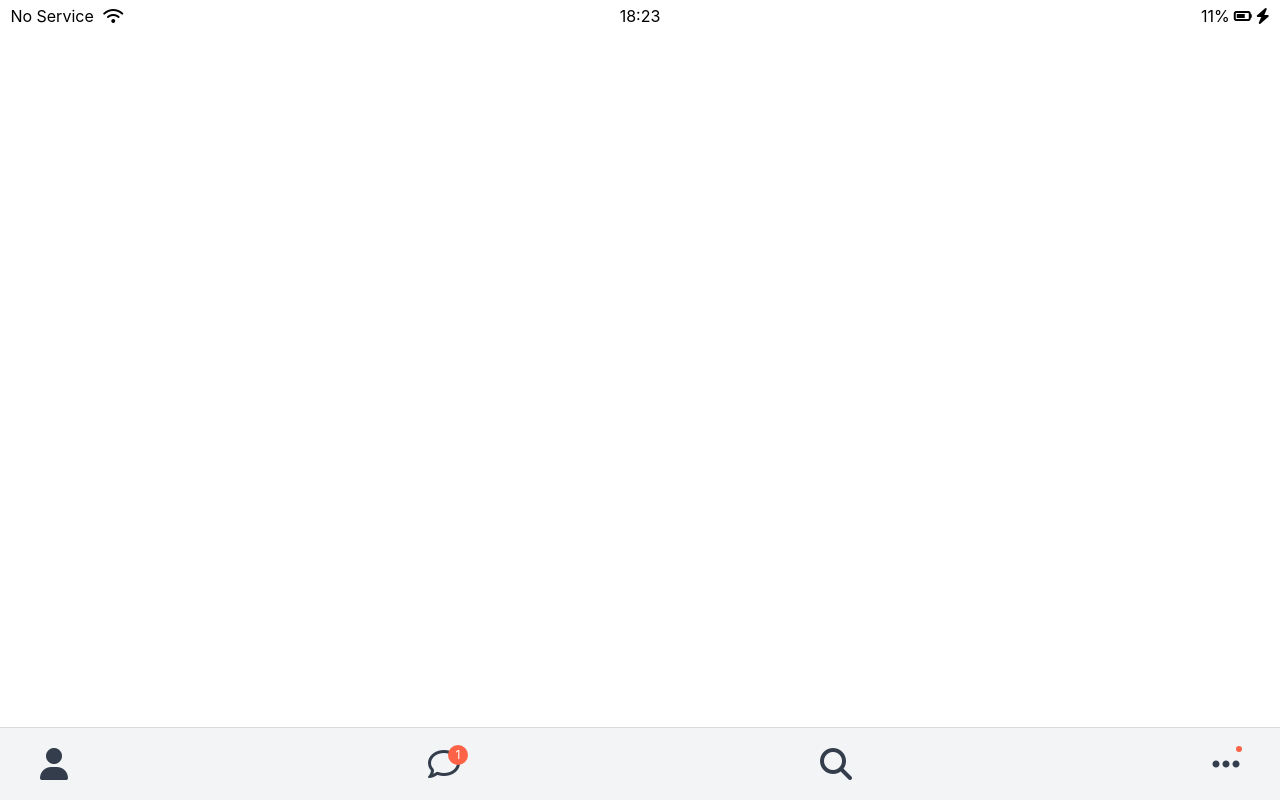
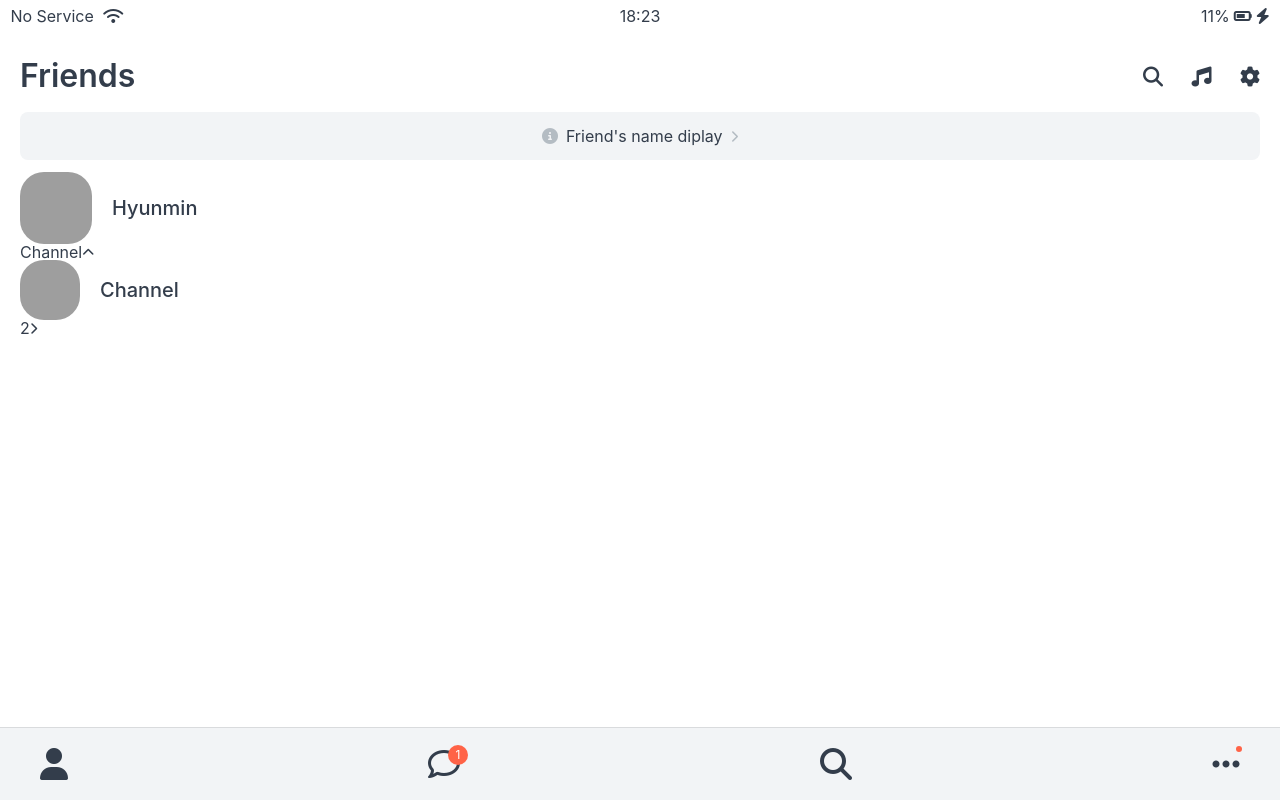
Before and after one commit to hyunminjane/koko, a plain HTML site: page friends.html in a window 1280 px wide. Drawn offline with Linux system fonts and the light colour scheme; grey boxes are pictures that could not be loaded; a web font is replaced by a local one.

Commit message:
프렌즈 페이지 진행중

```diff
--- /dev/null
+++ b/CSS/components/screen-header.css
@@ -0,0 +1,16 @@
+.screen-header{
+    display: flex;
+    justify-content: space-between;
+    align-items: center;
+    padding: var(--horizontal-space);
+    padding-top: 60px;
+}
+
+.screen__header__title{
+    font-size: 32px;
+    font-weight: 600;
+}
+
+.screen__header__icons span{
+    margin-left: 24px;
+}
--- /dev/null
+++ b/CSS/components/user-component.css
@@ -0,0 +1,33 @@
+.user-component
+.user-component__column:first-child{
+    display: flex;
+    align-items: center;
+}
+
+.user-component__avatar{
+    width: 72px;
+    height: 72px;
+    border-radius: 24px;
+    margin-right: 20px;
+}
+
+.user-component__title{
+    font-weight: 500;
+    font-size: 20px;
+}
+
+.user-component__subtitle{
+    margin-top: 6px;
+    color: rgb(158, 162, 169);
+    font-size: 14px;
+}
+
+.user-component__avatar--xl{
+    width: 80px;
+    height: 80px;
+}
+
+.user-component__avatar--sm{
+    width: 60px;
+    height: 60px;
+}
--- /dev/null
+++ b/CSS/screens/friends.css
@@ -0,0 +1,18 @@
+#callout-friends-list{
+    text-align: center;
+    display: block;
+    background-color:var(--gray) ;
+    padding: 16px 0;
+    font-size: 16px;
+    margin: 0 var(--horizontal-space) 12px;
+    border-radius: 8px;
+}
+
+#callout-friends-list i{
+    color: rgb(180, 188, 195);
+    margin: 0 8px;
+}
+
+.friends-screen{
+    padding: 0px var(--horizontal-space);
+}
--- a/CSS/style.css
+++ b/CSS/style.css
@@ -6,10 +6,14 @@
 /* components */
 @import "components/status-bar.css";
 @import "components/navigation-bar.css";
+@import "components/screen-header.css";
+@import "components/user-component.css";
 
 /* screens */
 @import "screens/login.css";
+@import "screens/friends.css";
 
 body{
     font-family: "Pretendard Variable", Pretendard, -apple-system, BlinkMacSystemFont, system-ui, Roboto, "Helvetica Neue", "Segoe UI", "Apple SD Gothic Neo", "Noto Sans KR", "Malgun Gothic", "Apple Color Emoji", "Segoe UI Emoji", "Segoe UI Symbol", sans-serif;
+    color: var(--darkgray);
 }
--- a/CSS/variables.css
+++ b/CSS/variables.css
@@ -2,4 +2,5 @@
     --blue: #005DE4;
     --gray: #F2F4F6;
     --darkgray: #333D4B;
+    --horizontal-space: 20px;
 }
--- a/friends.html
+++ b/friends.html
@@ -22,6 +22,51 @@
             <i class="fa-solid fa-bolt"></i>
         </div>
     </div>
+
+    <header class="screen-header">
+        <h1 class="screen__header__title">Friends</h1>
+        <div class="screen__header__icons">
+            <span><i class="fa-solid fa-magnifying-glass fa-lg"></i></span>
+            <span><i class="fa-solid fa-music fa-lg"></i></span>
+            <span><i class="fa-solid fa-gear fa-lg"></i></span>
+        </div>
+    </header>
+
+    <a id="callout-friends-list">
+        <i class="fa-solid fa-circle-info"></i>Friend's name diplay<i class="fa-solid fa-chevron-right fa-xs"></i>
+    </a>
+
+
+    <main class="friends-screen">
+        <div class="user-component">
+            <div class="user-component__column">
+                <img src="https://d1telmomo28umc.cloudfront.net/media/public/avatars/hyunmin9212-avatar.jpg" class="user-component__avatar"/>
+                <div class="user-component__text">
+                    <h4 class="user-component__title">Hyunmin</h4>
+                    <!--유저 컴포넌트생성용 테스트 <h6 class="user-component__subtitle">this text is test</h6> -->
+                </div>
+            </div>
+            <div class="user-component__column"></div>
+        </div>
+        <div class="friends-screen__channel">
+            <div class="friends-screen_ _channel__header">
+                <span>Channel<i class="fa-solid fa-chevron-up fa-xs"></i></span>
+            </div>
+        </div>
+        <div class="user-component">
+            <div class="user-component__column">
+                <img src="https://d1telmomo28umc.cloudfront.net/media/public/avatars/hyunmin9212-avatar.jpg" class="user-component__avatar user-component__avatar--sm"/>
+                <div class="user-component__text">
+                    <h4 class="user-component__title">Channel</h4>
+                </div>
+            </div>
+            <div class="user-component__column">
+                <span>2</span><i class="fa-solid fa-chevron-right fa-xs"></i>
+            </div>
+        </div>
+    </main>
+
+
     <!-- nav>ul>li*4>a 하고 엔터 -->
     <nav class="nav">
         <ul class="nav__list">
```
